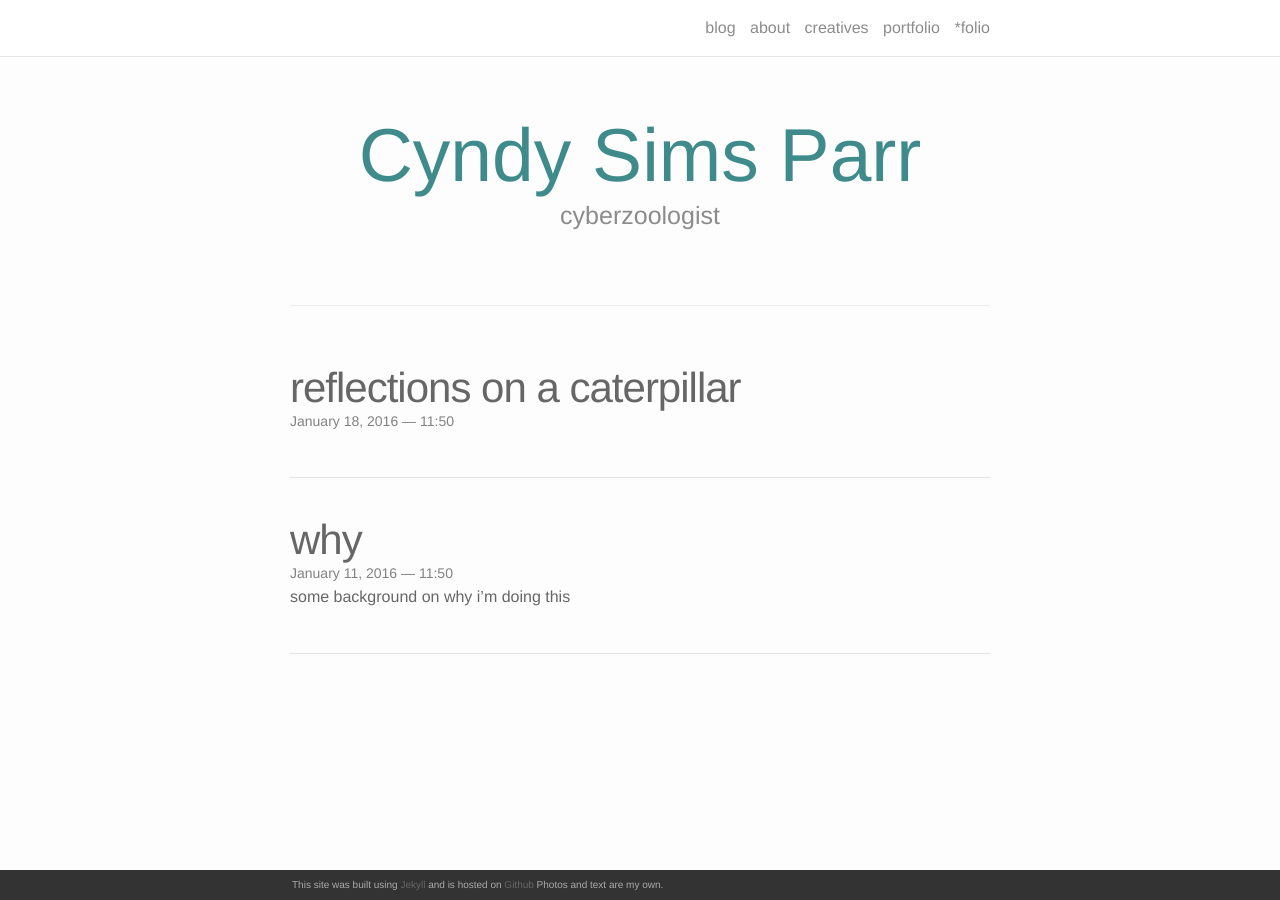
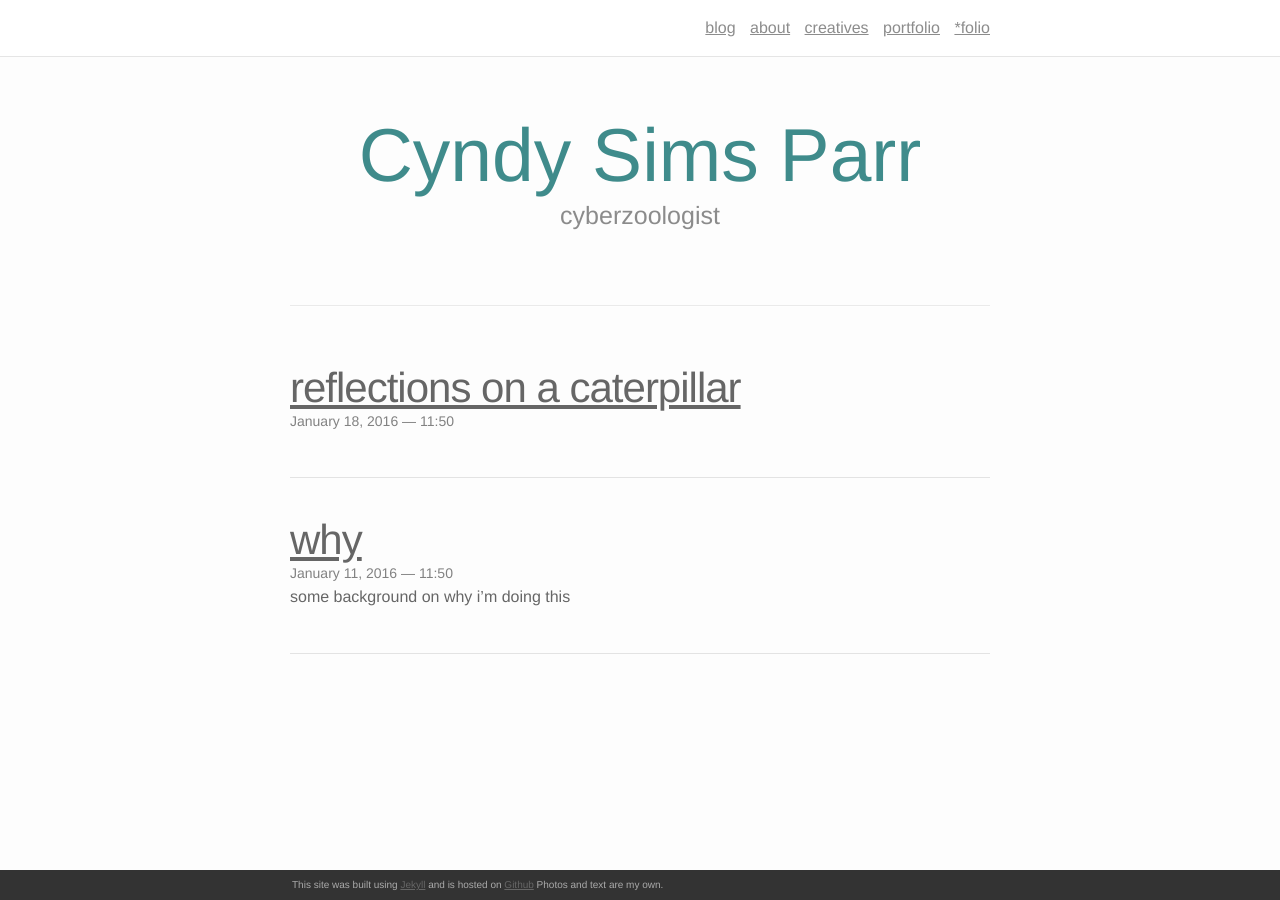
Before and after one commit to CynthiaParr-USDA/csparr.github.io, a Jekyll site: the page built from index.html, in a window 1280 px wide. Built offline with Jekyll 4.4.1, drawn with Linux system fonts in a browser that asks for light colours; nearby versions of some CDN libraries; the list of posts is cut into pages by our own code.

Commit message:
link styling
adding back the underline by commenting out text-decoration line
adding a cue that a link has been visited

```diff
--- a/_sass/_base.scss
+++ b/_sass/_base.scss
@@ -124,12 +124,13 @@ h1, h2, h3, h4, h5, h6 {
  */
 a {
     color: $text-color;
-    text-decoration: none;
-    /*
+    /* text-decoration: none;
+    */
+
     &:visited {
         color: darken($brand-color, 15%);
     }
-    */
+
     &:hover {
         color: $theme-color;
         text-decoration: none;
```
